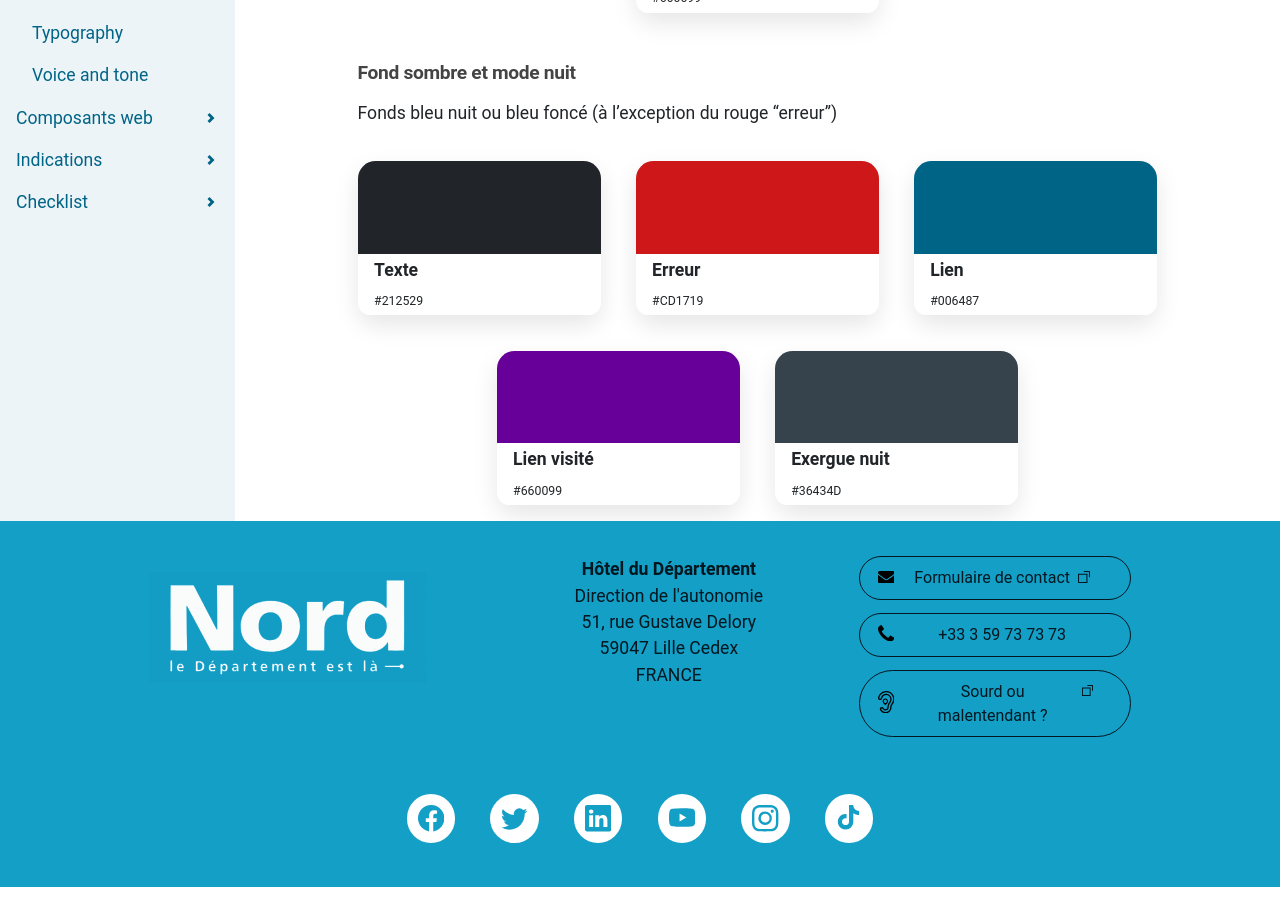
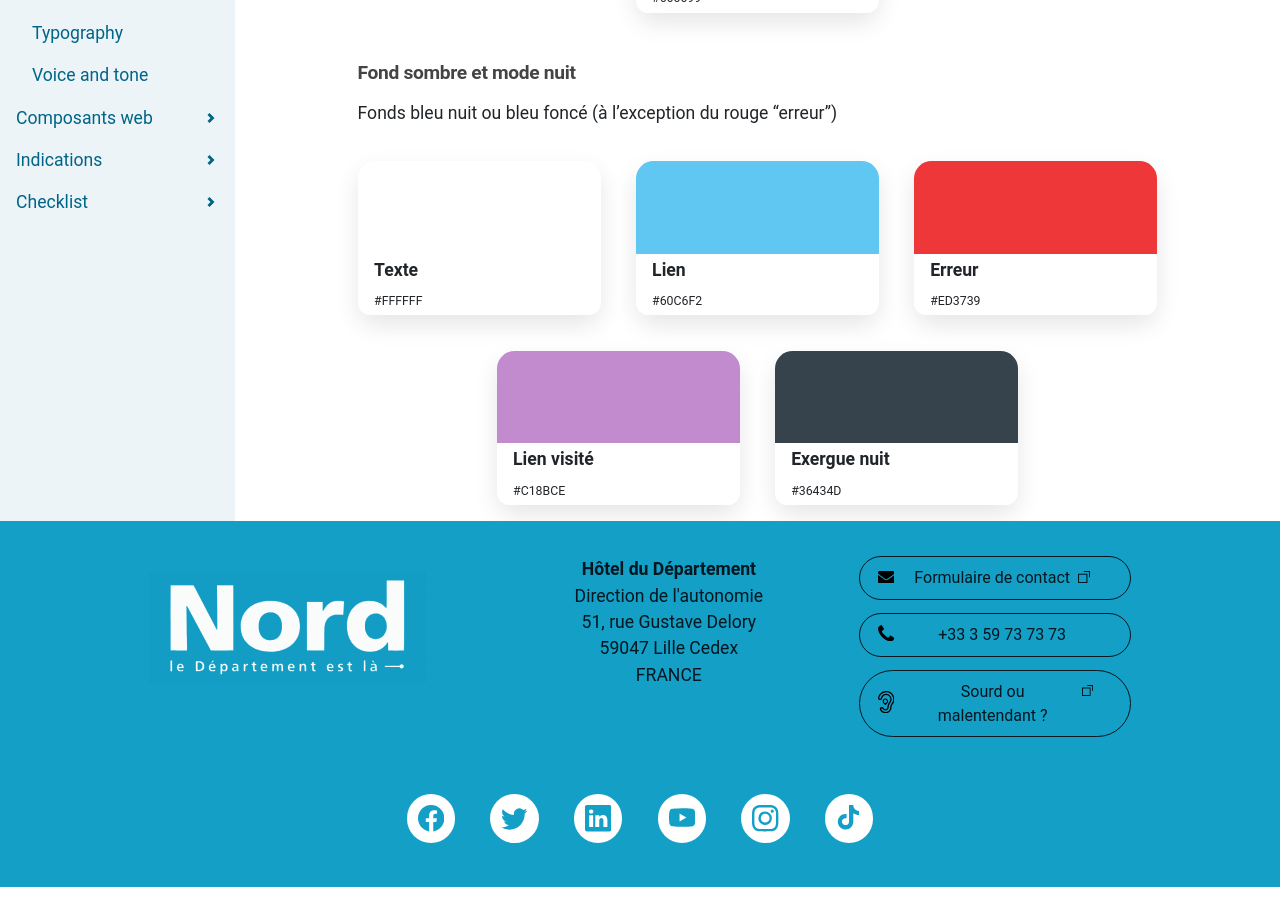
Before and after one commit to LJ59/d59-system, a Jekyll site: the page built from styles/03-color.md, in a window 1280 px wide and 900 px high, scrolled down 2386 px. Built offline with Jekyll 4.4.1, drawn with Linux system fonts in a browser that asks for light colours.

Commit message:
Update 03-color.md

```diff
--- a/styles/03-color.md
+++ b/styles/03-color.md
@@ -74,10 +74,10 @@ Fonds bleu nuit ou bleu foncé (à l'exception du rouge "erreur")
 
 <div class="color-container">
 
-{% include color-preview.html name="Texte" hexcode="#212529" %}
-{% include color-preview.html name="Erreur" hexcode="#CD1719" %}
-{% include color-preview.html name="Lien" hexcode="#006487" %}
-{% include color-preview.html name="Lien visité" hexcode="#660099" %}
+{% include color-preview.html name="Texte" hexcode="#FFFFFF" %}
+{% include color-preview.html name="Lien" hexcode="#60C6F2" %}
+  {% include color-preview.html name="Erreur" hexcode="#ED3739" %}
+{% include color-preview.html name="Lien visité" hexcode="#C18BCE" %}
 {% include color-preview.html name="Exergue nuit" hexcode="#36434D" %}
 
 </div>
```
